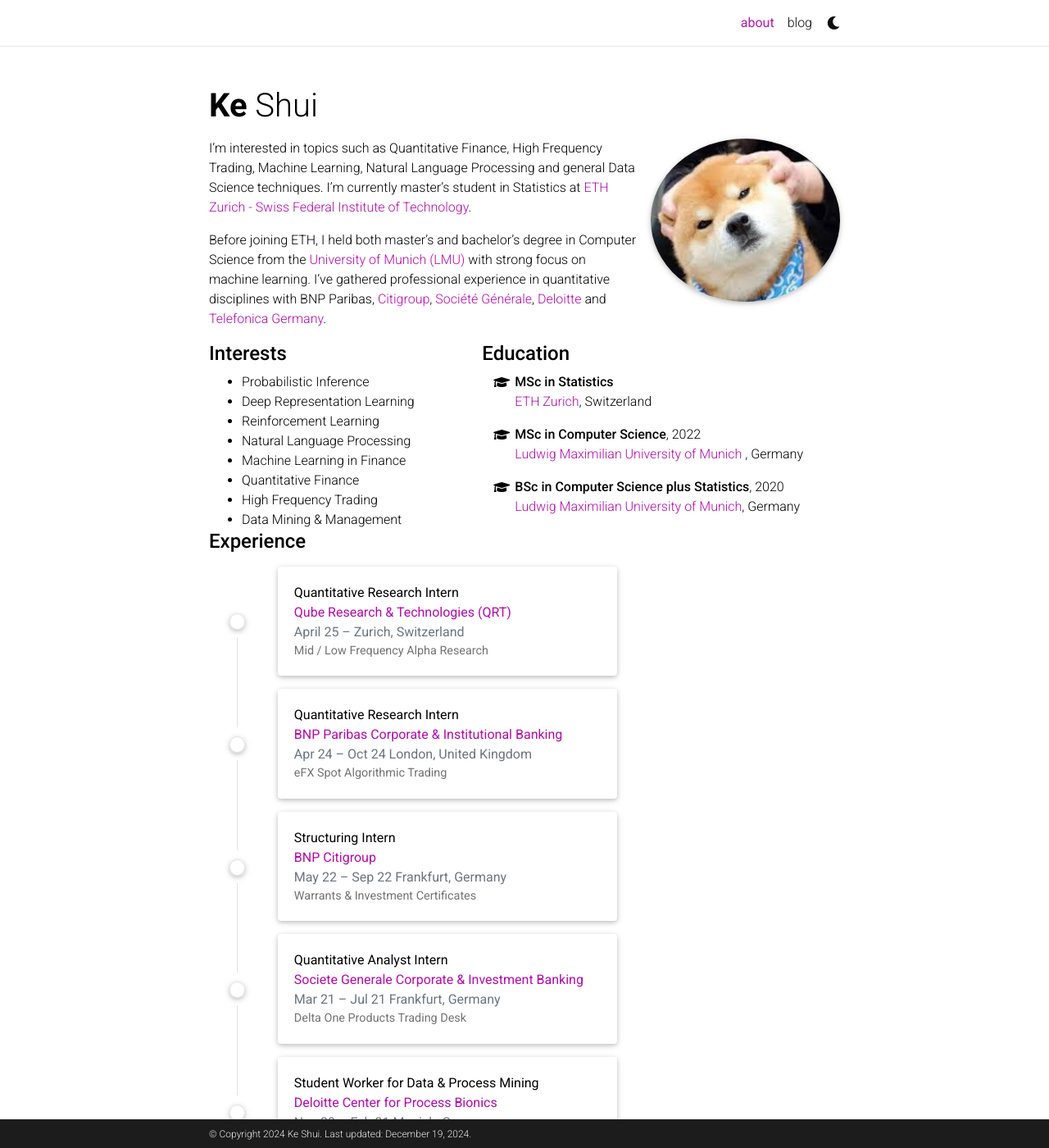
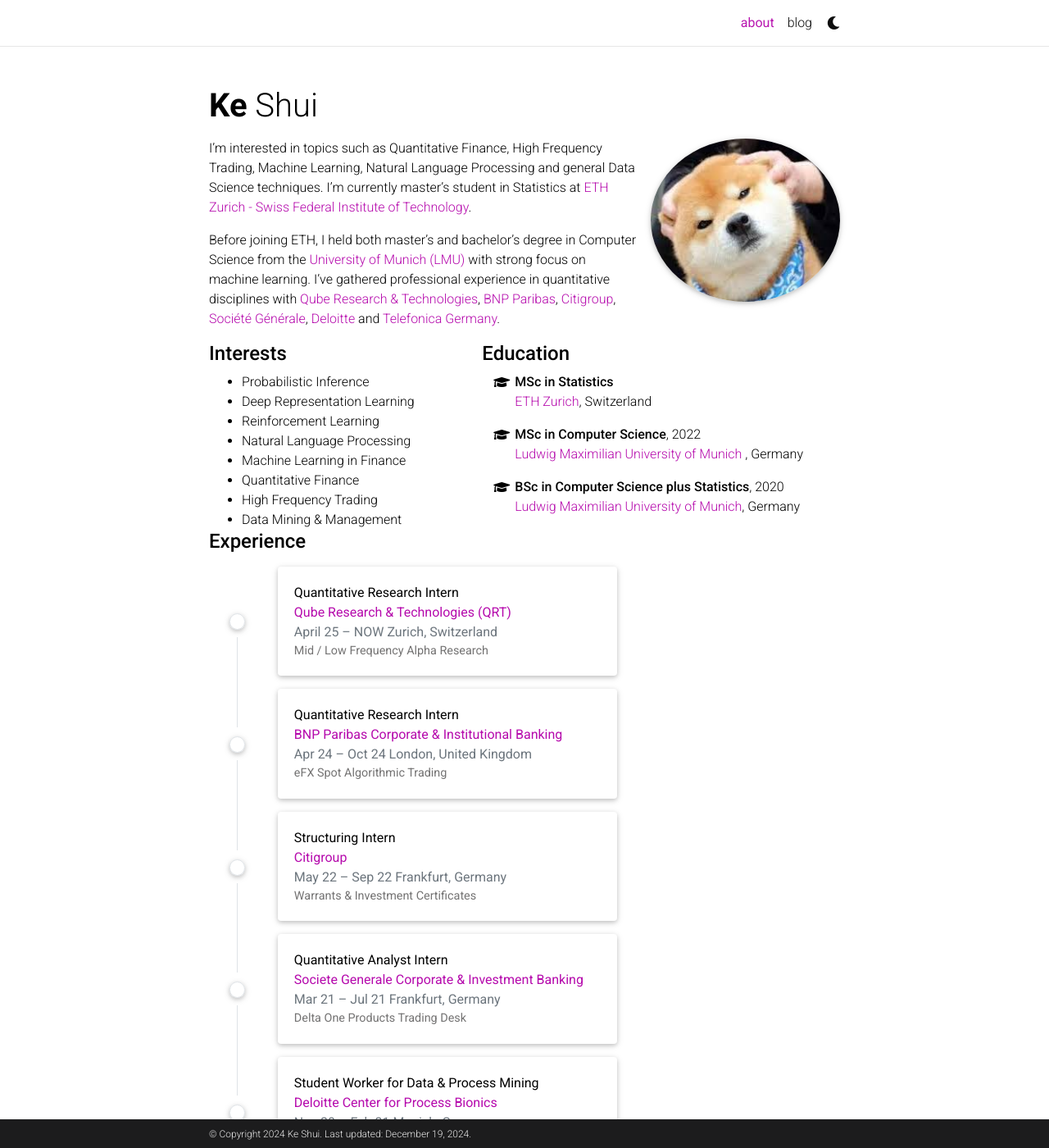
Before and after one commit to KShui/KShui.github.io, a Jekyll site: the page built from _pages/about.md, in a window 1280 px wide and 1400 px high. Shown: the whole window at 82% size. Built offline with Jekyll 4.4.1, drawn with Linux system fonts in a browser that asks for light colours; full-size pictures stand in for the smaller copies a plugin makes; comment, search, counter and statistics services are not loaded; a style sheet for code colours, icons or effects is not loaded.

Commit message:
Update about.md

```diff
--- a/_pages/about.md
+++ b/_pages/about.md
@@ -15,7 +15,7 @@
 ---
 I'm interested in topics such as Quantitative Finance, High Frequency Trading, Machine Learning, Natural Language Processing and general Data Science techniques. I'm currently master's student in Statistics at [ETH Zurich - Swiss Federal Institute of Technology](https://ethz.ch/en.html).
 
-Before joining ETH, I held both master's and bachelor's degree in Computer Science from the [University of Munich (LMU)](https://www.lmu.de/en/index.html) with strong focus on machine learning. I've gathered professional experience in quantitative disciplines with BNP Paribas, [Citigroup](https://de.citifirst.com/en-de/), [Société Générale](https://wholesale.banking.societegenerale.com/en/solutions/markets/equities/), [Deloitte](https://www2.deloitte.com/de/de/pages/finance/topics/center-for-process-bionics.html) and [Telefonica Germany](https://www.telefonica.de/home-corporate-en.html).
+Before joining ETH, I held both master's and bachelor's degree in Computer Science from the [University of Munich (LMU)](https://www.lmu.de/en/index.html) with strong focus on machine learning. I've gathered professional experience in quantitative disciplines with [Qube Research & Technologies](https://www.qube-rt.com/), [BNP Paribas](https://cib.bnpparibas/), [Citigroup](https://de.citifirst.com/en-de/), [Société Générale](https://wholesale.banking.societegenerale.com/en/solutions/markets/equities/), [Deloitte](https://www2.deloitte.com/de/de/pages/finance/topics/center-for-process-bionics.html) and [Telefonica Germany](https://www.telefonica.de/home-corporate-en.html).
 
 <div class="row">
   <div class="col-md-5">
@@ -88,7 +88,7 @@
   <div class="section-subheading card-title exp-title my-0">Quantitative Research Intern</div>
               <div class="section-subheading card-title exp-company text-muted my-0"><a href="https://www.qube-rt.com/" target="_blank" rel="noopener">Qube Research & Technologies (QRT) </a></div>
               <div class="text-muted exp-meta">
-                April 25 –
+                April 25 – NOW
 
   <span class="middot-divider"></span>
   <span class="text-muted">Zurich, Switzerland</span>
@@ -158,7 +158,7 @@
         <div class="card-body">
 
   <div class="section-subheading card-title exp-title my-0">Structuring Intern</div>
-              <div class="section-subheading card-title exp-company text-muted my-0"><a href="https://de.citifirst.com/en-de/" target="_blank" rel="noopener">BNP Citigroup</a></div>
+              <div class="section-subheading card-title exp-company text-muted my-0"><a href="https://de.citifirst.com/en-de/" target="_blank" rel="noopener">Citigroup</a></div>
               <div class="text-muted exp-meta">
                 May 22 – Sep 22
 
```
